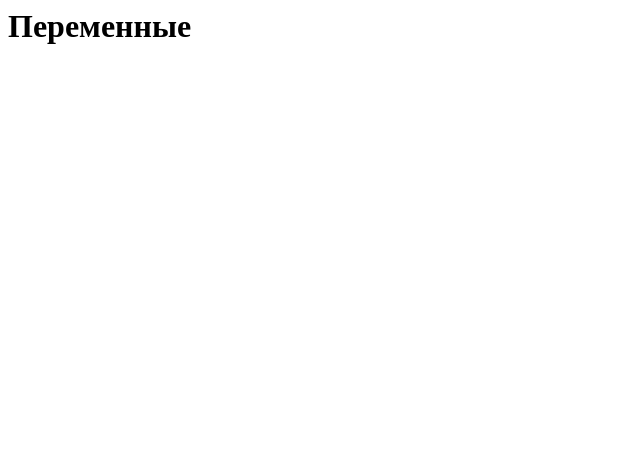
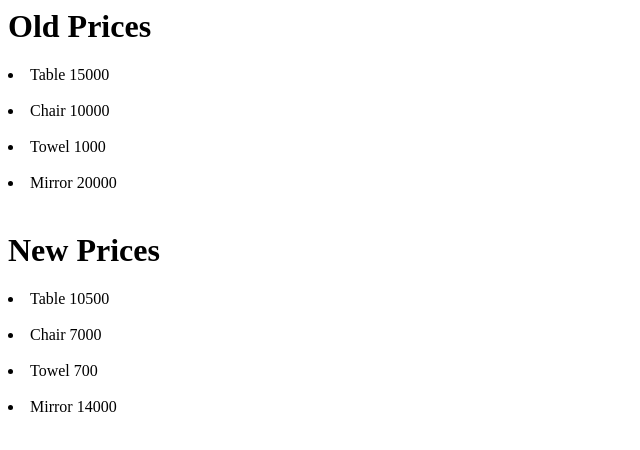
Before and after one commit to cumasach055/CaloriesCalculator, a plain HTML site: page index.html in a window 1280 px wide. Shown: the whole page, without its empty margins (0-640 px from the left). Drawn offline with Linux system fonts and the light colour scheme.

Commit message:
First Commit

```diff
--- a/app.js
+++ b/app.js
@@ -1,10 +1,16 @@
+let prices = [15000, 10000, 1000, 20000];
+let items = ["Table", "Chair", "Towel", "Mirror"];
+let i = 0
+let discount = 0.3 // 30% discount
 
 
-
-let hello = 'Здравствуйте!';
-let name =  'Аркадий';
-let surname = 'Ли';
-let language = 'JavaScript';
+document.write ("<h1>", "Old Prices", "<br>", "</h1>")
+for (i = 0; i < prices.length; i++) {
+	document.write ("<li>", items[i] + " " + prices[i], "</li>", "<br>");
+}
 
 
-alert(""+hello+" Меня зовут "+name+" "+surname+" и я изучаю "+language+"")
+document.write ("<h1>", "New Prices", "<br>", "</h1>")
+for (i = 0; i < prices.length; i++) {
+	document.write ("<li>", items[i] + " " + (prices[i] - (prices[i] * discount)), "</li>", "<br>");
+}
--- a/index.html
+++ b/index.html
@@ -1,9 +1,9 @@
 <html>
 	<head>
-		<title>Переменные</title>
+		<title>Market Prices</title>
 	</head>
 	<body>
-		<h1>Переменные</h1>
+		<h1></h1>
 		<script src="app.js"></script>
 	</body>
 </html>
```
